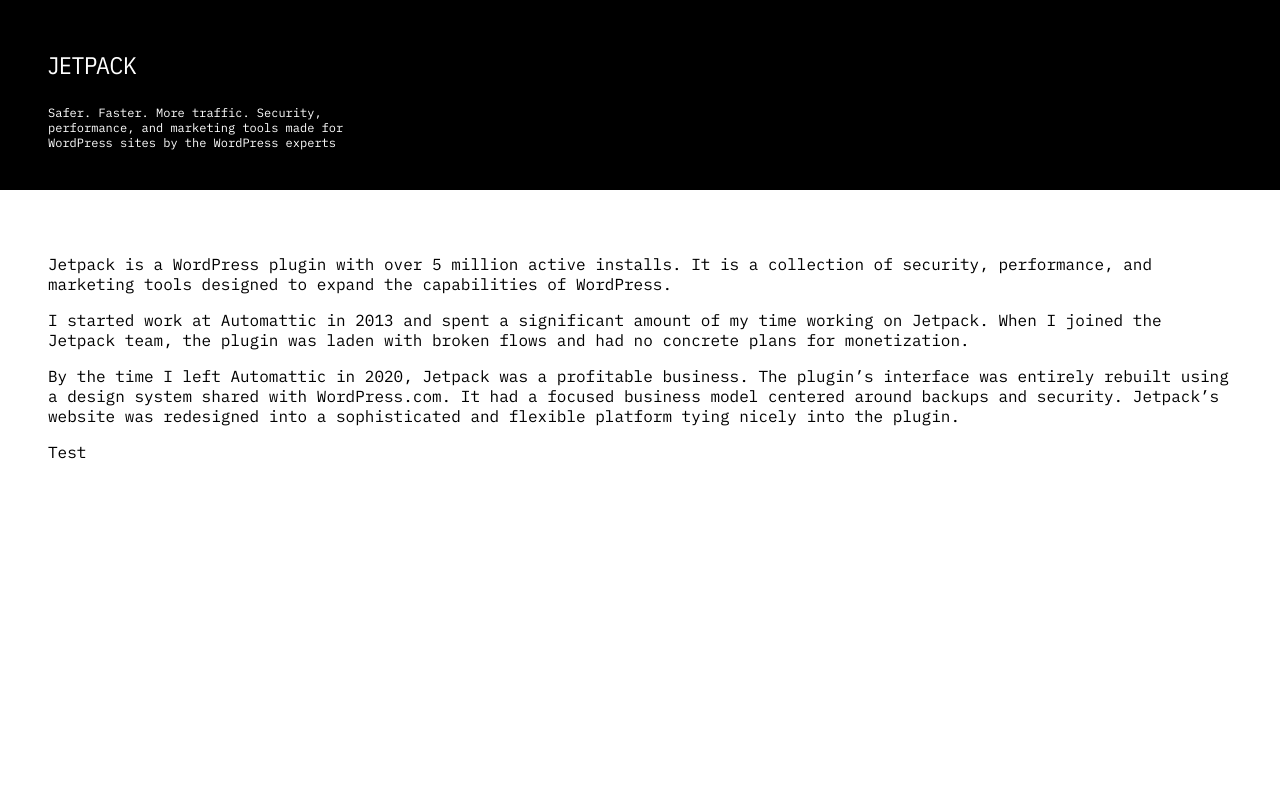
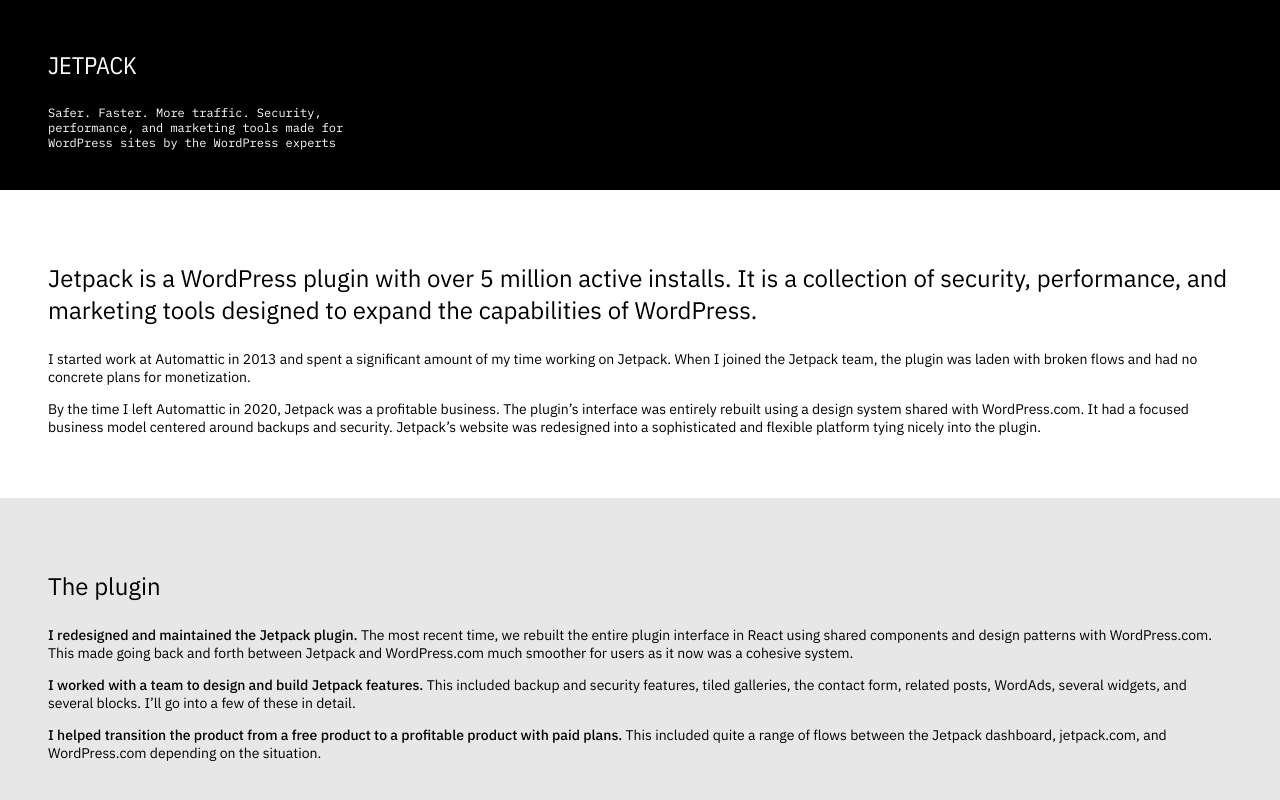
Before and after one commit to MichaelArestad/portfolio, a Next.js app: page /projects/jetpack in a window 1280 px wide. Shown: the part 338-1138 px from the top of the page. Before the commit the page ends 848 px from the top, so only its background shows below. Built offline with nearby package versions, Linux system fonts and the light colour scheme.

Commit message:
Added Text component and removed click event from Card

```diff
--- a/components/card/card.js
+++ b/components/card/card.js
@@ -10,7 +10,7 @@
 			);
 		} else {
 			return	(
-				<div onClick={ this.props.onClick } className={ cn( styles.card, this.props.className ) } style={{ background: this.props.backgroundColor, color: this.props.textColor }}>{ this.props.children }</div>
+				<div className={ cn( styles.card, this.props.className ) } style={{ background: this.props.backgroundColor, color: this.props.textColor }}>{ this.props.children }</div>
 			);
 		}
 	}
--- /dev/null
+++ b/components/text/text.js
@@ -0,0 +1,14 @@
+import styles from "./text.module.scss";
+import cn from "classnames";
+
+export default function Text({ isBig, className, children }) {
+	const isTextBig = () => {
+		if ( isBig ) {
+			return styles.isBig;
+		}
+	};
+
+	return	(
+		<p className={ cn( styles.text, className, isTextBig() ) }>{ children }</p>
+	);
+}
--- /dev/null
+++ b/components/text/text.module.scss
@@ -0,0 +1,8 @@
+.text {
+	font-family: 'IBM Plex Sans', sans-serif;
+	font-size: 14px;
+}
+
+.isBig {
+	font-size: 24px;
+}
--- a/pages/projects/jetpack.js
+++ b/pages/projects/jetpack.js
@@ -1,10 +1,11 @@
 import Link from "next/link";
 import SEO from "../../components/seo";
-import Card from "../../components/card/card";
 import Layout from "../../components/layout/layout";
-import Back from "../../components/back/back";
 import Hero from "../../components/hero/hero";
 import HeroContent from "../../components/hero/hero-content";
+import Back from "../../components/back/back";
+import Card from "../../components/card/card";
+import Text from "../../components/text/text";
 
 export default function Home() {
 	return (
@@ -39,12 +40,20 @@
 				</Hero>
 
 				<Card backgroundColor="#ffffff">
-					<p>Jetpack is a WordPress plugin with over 5 million active installs. It is a collection of security, performance, and marketing tools designed to expand the capabilities of WordPress.</p>
+					<Text isBig>Jetpack is a WordPress plugin with over 5 million active installs. It is a collection of security, performance, and marketing tools designed to expand the capabilities of WordPress.</Text>
 
-					<p>I started work at Automattic in 2013 and spent a significant amount of my time working on Jetpack. When I joined the Jetpack team, the plugin was laden with broken flows and had no concrete plans for monetization.</p>
+					<Text>I started work at Automattic in 2013 and spent a significant amount of my time working on Jetpack. When I joined the Jetpack team, the plugin was laden with broken flows and had no concrete plans for monetization.</Text>
 
-					<p>By the time I left Automattic in 2020, Jetpack was a profitable business. The plugin’s interface was entirely rebuilt using a design system shared with WordPress.com. It had a focused business model centered around backups and security. Jetpack’s website was redesigned into a sophisticated and flexible platform tying nicely into the plugin.</p>
-					Test
+					<Text>By the time I left Automattic in 2020, Jetpack was a profitable business. The plugin’s interface was entirely rebuilt using a design system shared with WordPress.com. It had a focused business model centered around backups and security. Jetpack’s website was redesigned into a sophisticated and flexible platform tying nicely into the plugin.</Text>
+				</Card>
+				<Card>
+					<Text isBig>The plugin</Text>
+
+					<Text><strong>I redesigned and maintained the Jetpack plugin.</strong> The most recent time, we rebuilt the entire plugin interface in React using shared components and design patterns with WordPress.com. This made going back and forth between Jetpack and WordPress.com much smoother for users as it now was a cohesive system.</Text>
+
+					<Text><strong>I worked with a team to design and build Jetpack features.</strong> This included backup and security features, tiled galleries, the contact form, related posts, WordAds, several widgets, and several blocks. I’ll go into a few of these in detail.</Text>
+
+					<Text><strong>I helped transition the product from a free product to a profitable product with paid plans.</strong> This included quite a range of flows between the Jetpack dashboard, jetpack.com, and WordPress.com depending on the situation.</Text>
 				</Card>
 			</main>
 		</Layout>
--- a/styles/globals.scss
+++ b/styles/globals.scss
@@ -28,3 +28,7 @@
 * {
 	box-sizing: border-box;
 }
+
+strong {
+	font-weight: 500;
+}
```
